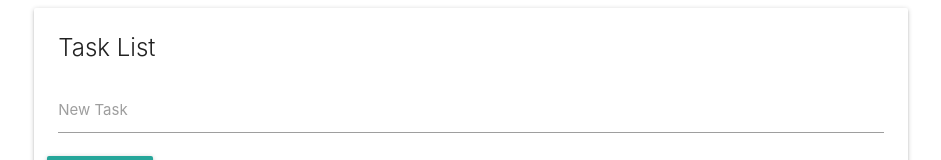
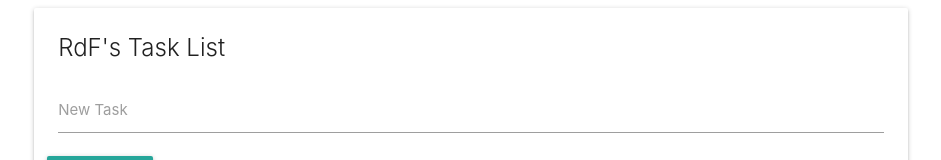
Before and after one commit to lausellv/34.35.36._tasklist_project, a plain HTML site: page index.html in a window 1280 px wide. Shown: the top 160 px of the page, without its empty margins (169-1110 px from the left). Drawn offline with nearby package versions, Linux system fonts and the light colour scheme.

Commit message:
Update index.html

```diff
--- a/index.html
+++ b/index.html
@@ -14,7 +14,7 @@
         <div class="col s12">
             <div id="main" class="card">
                 <div class="card-content">
-                    <span class="card-title">Task List</span>
+                    <span class="card-title">RdF's Task List</span>
                     <div class="row">
                         <form action="" id="task-form">
                             <div class="input-field col s12">
```
